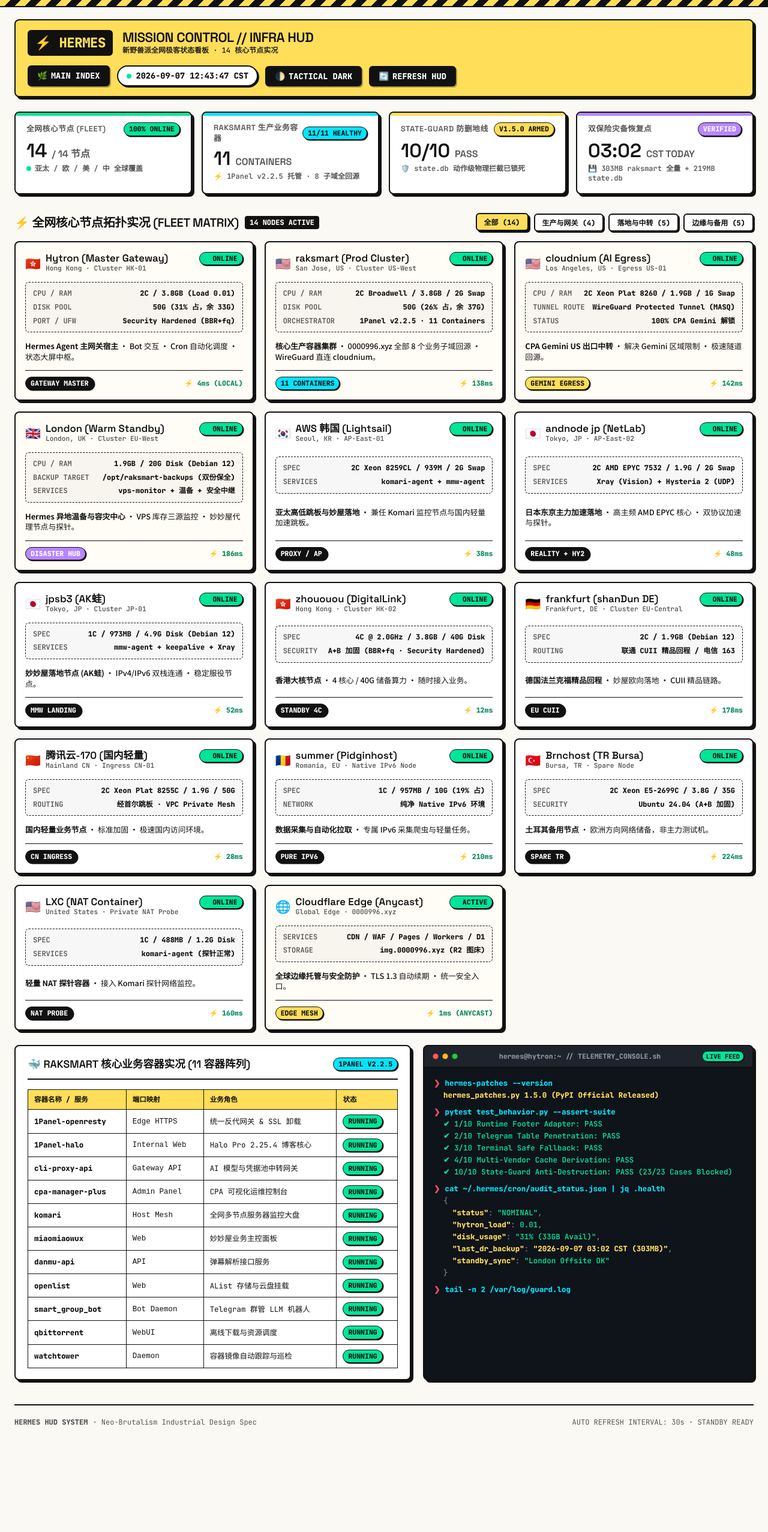
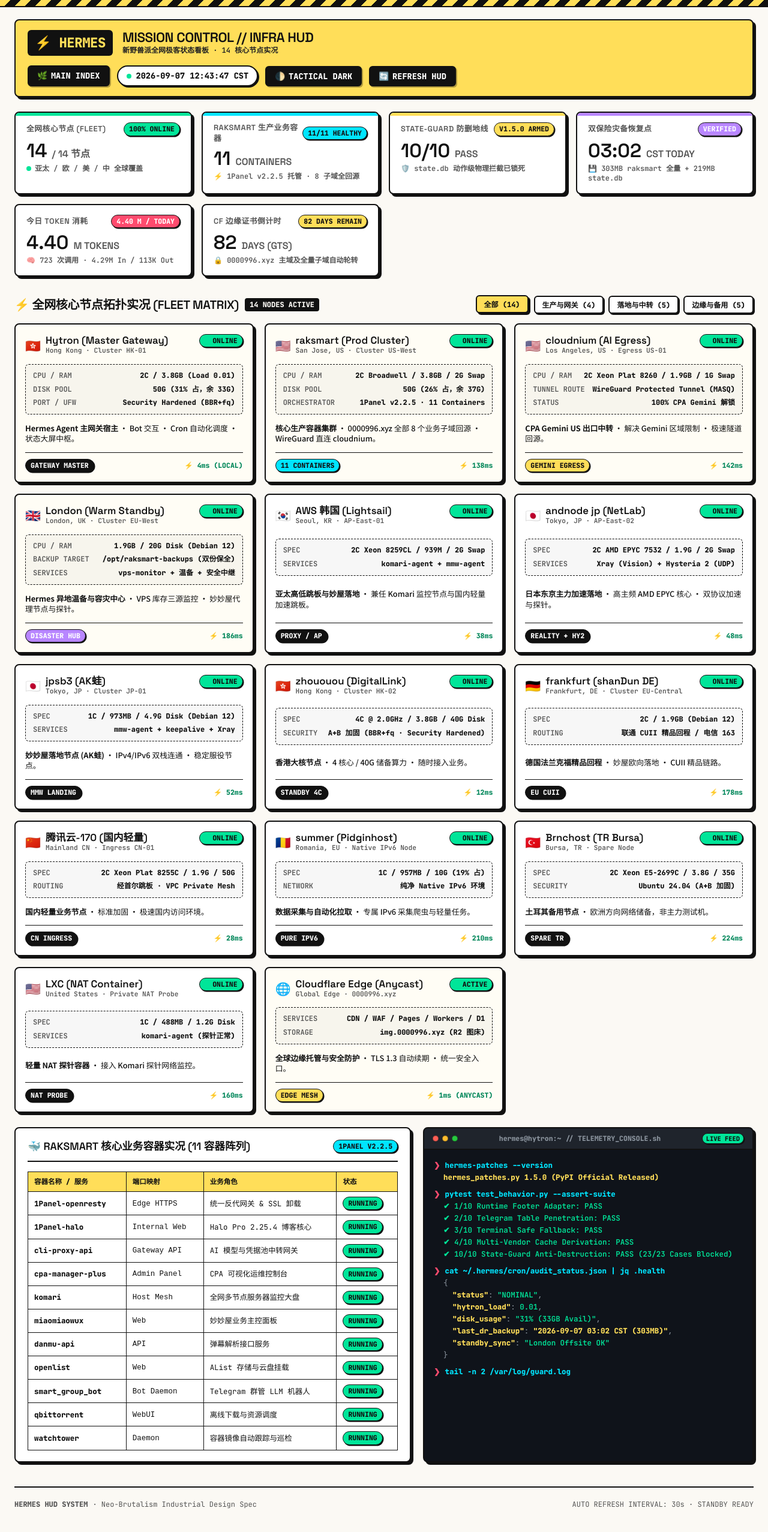
Before and after one commit to shali10/forest-nav, a website: page hud.html in a window 1280 px wide. Shown: the whole page at 60% size. Before the commit the page ends 2439 px from the top, so only its background shows below. Drawn offline with Linux system fonts and the light colour scheme.

Commit message:
feat(hud): add daily token consumption and edge ssl expiry telemetry

```diff
--- a/hud.html
+++ b/hud.html
@@ -737,6 +737,33 @@
           💾 303MB raksmart 全量 + 219MB state.db
         </div>
       </div>
+
+      <div class="kpi-card kpi-tokens">
+        <div class="kpi-header">
+          <span class="kpi-label">今日 Token 消耗</span>
+          <span class="pill pill-pink">4.40 M / TODAY</span>
+        </div>
+        <div class="kpi-value">
+          4.40 <span style="font-size: 1rem; color: var(--text-muted);">M TOKENS</span>
+        </div>
+        <div class="kpi-sub">
+          🧠 723 次调用 · 4.29M In / 113K Out
+        </div>
+      </div>
+
+      <div class="kpi-card kpi-ssl">
+        <div class="kpi-header">
+          <span class="kpi-label">CF 边缘证书倒计时</span>
+          <span class="pill pill-yellow">82 DAYS REMAIN</span>
+        </div>
+        <div class="kpi-value">
+          82 <span style="font-size: 1rem; color: var(--text-muted);">DAYS (GTS)</span>
+        </div>
+        <div class="kpi-sub">
+          🔒 0000996.xyz 主域及全量子域自动轮转
+        </div>
+      </div>
+
     </div>
 
     <!-- SECTION 1: 14 NODES FLEET -->
@@ -1245,6 +1272,20 @@
           </div>
           <div class="term-out term-success">[SEC-OK] State-Guard Active: rm/unlink/truncate on state.db locked down.</div>
           <div class="term-out term-success">[SYNC-OK] 14 Nodes Heartbeat verified in 100% nominal state.</div>
+          <div class="term-line" style="margin-top: 8px;">
+            <span class="term-prompt">❯</span>
+            <span class="term-cmd">hermes token-audit --today</span>
+          </div>
+          <div class="term-out">
+            {<br>
+            &nbsp;&nbsp;<span class="term-highlight">"date"</span>: <span class="term-success">"2026-09-07"</span>,<br>
+            &nbsp;&nbsp;<span class="term-highlight">"api_calls"</span>: <span class="term-success">723</span>,<br>
+            &nbsp;&nbsp;<span class="term-highlight">"input_tokens"</span>: <span class="term-success">"4,285,054 (4.29M)"</span>,<br>
+            &nbsp;&nbsp;<span class="term-highlight">"output_tokens"</span>: <span class="term-success">"113,089 (113K)"</span>,<br>
+            &nbsp;&nbsp;<span class="term-highlight">"total_tokens"</span>: <span class="term-highlight">"4,398,143 (4.40M)"</span>,<br>
+            &nbsp;&nbsp;<span class="term-highlight">"edge_ssl_expire"</span>: <span class="term-success">"82 days (2026-11-28)"</span><br>
+            }
+          </div>
         </div>
       </div>
     </div>
```
Also changed, not shown: hud/index.html (+41 -0 lines).
